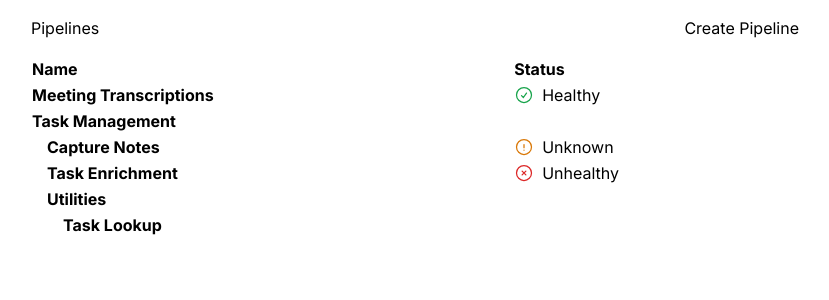
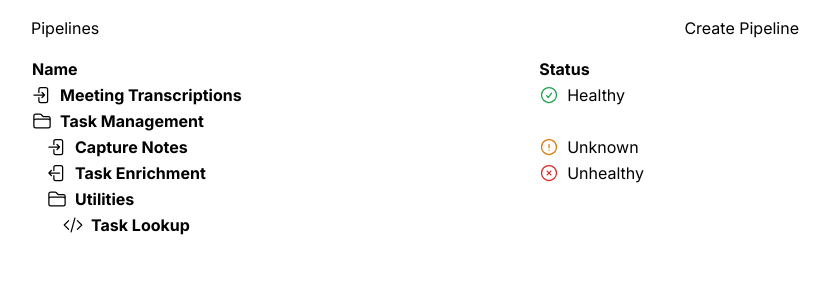
Before and after one commit to werronense/file-explorer, a Next.js app: page / in a window 1280 px wide. Shown: the top 300 px of the page, without its empty margins (225-1054 px from the left). Built offline with nearby package versions, Linux system fonts and the light colour scheme.

Commit message:
Add file structure icons

```diff
--- a/src/app/page.tsx
+++ b/src/app/page.tsx
@@ -1,4 +1,12 @@
-import { CheckCircleIcon, ExclamationCircleIcon, XCircleIcon } from "@heroicons/react/24/outline";
+import {
+  CheckCircleIcon,
+  ExclamationCircleIcon,
+  XCircleIcon,
+  FolderIcon,
+  CodeBracketIcon,
+  ArrowRightEndOnRectangleIcon,
+  ArrowLeftStartOnRectangleIcon,
+} from "@heroicons/react/24/outline";
 
 export default function Home() {
   return (
@@ -17,32 +25,59 @@ export default function Home() {
         </thead>
         <tbody>
           <tr>
-            <th scope="row">Meeting Transcriptions</th>
-            <td><CheckCircleIcon className="size-5 inline align-text-top mr-2 text-green-600" />Healthy</td>
+            <th scope="row">
+              <ArrowRightEndOnRectangleIcon className="size-5 inline align-text-top mr-2" />
+              Meeting Transcriptions
+            </th>
+            <td>
+              <CheckCircleIcon className="size-5 inline align-text-top mr-2 text-green-600" />
+              Healthy
+            </td>
             <td></td>
           </tr>
           <tr>
-            <th scope="row">Task Management</th>
+            <th scope="row">
+              <FolderIcon className="size-5 inline align-text-top mr-2" />
+              Task Management
+            </th>
             <td></td>
             <td></td>
           </tr>
           <tr>
-            <th scope="row" className="pl-4">Capture Notes</th>
-            <td><ExclamationCircleIcon className="size-5 inline align-text-top mr-2 text-amber-600" />Unknown</td>
+            <th scope="row" className="pl-4">
+              <ArrowRightEndOnRectangleIcon className="size-5 inline align-text-top mr-2" />
+              Capture Notes
+            </th>
+            <td>
+              <ExclamationCircleIcon className="size-5 inline align-text-top mr-2 text-amber-600" />
+              Unknown
+            </td>
             <td></td>
           </tr>
           <tr>
-            <th scope="row" className="pl-4">Task Enrichment</th>
-            <td><XCircleIcon className="size-5 inline align-text-top mr-2 text-red-600" />Unhealthy</td>
+            <th scope="row" className="pl-4">
+              <ArrowLeftStartOnRectangleIcon className="size-5 inline align-text-top mr-2" />
+              Task Enrichment
+            </th>
+            <td>
+              <XCircleIcon className="size-5 inline align-text-top mr-2 text-red-600" />
+              Unhealthy
+            </td>
             <td></td>
           </tr>
           <tr>
-            <th scope="row" className="pl-4">Utilities</th>
+            <th scope="row" className="pl-4">
+              <FolderIcon className="size-5 inline align-text-top mr-2" />
+              Utilities
+            </th>
             <td></td>
             <td></td>
           </tr>
           <tr>
-            <th scope="row" className="pl-8">Task Lookup</th>
+            <th scope="row" className="pl-8">
+              <CodeBracketIcon className="size-5 inline align-text-top mr-2" />
+              Task Lookup
+            </th>
             <td></td>
             <td></td>
           </tr>
```
